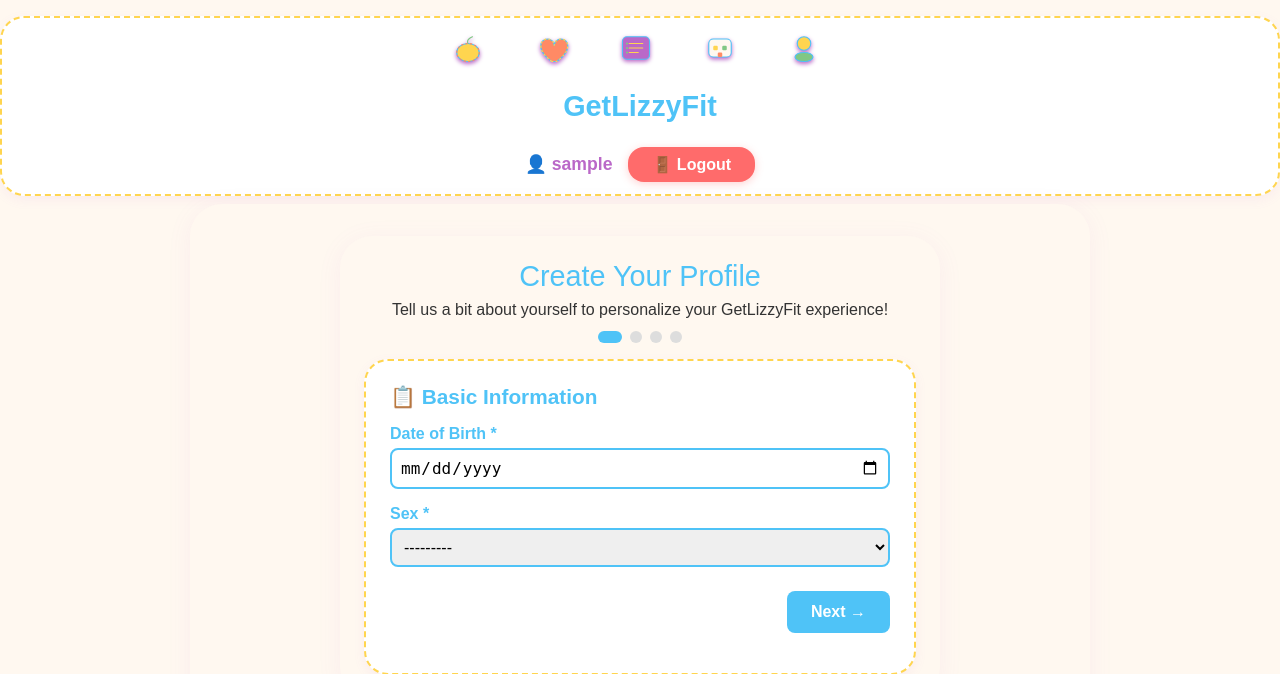
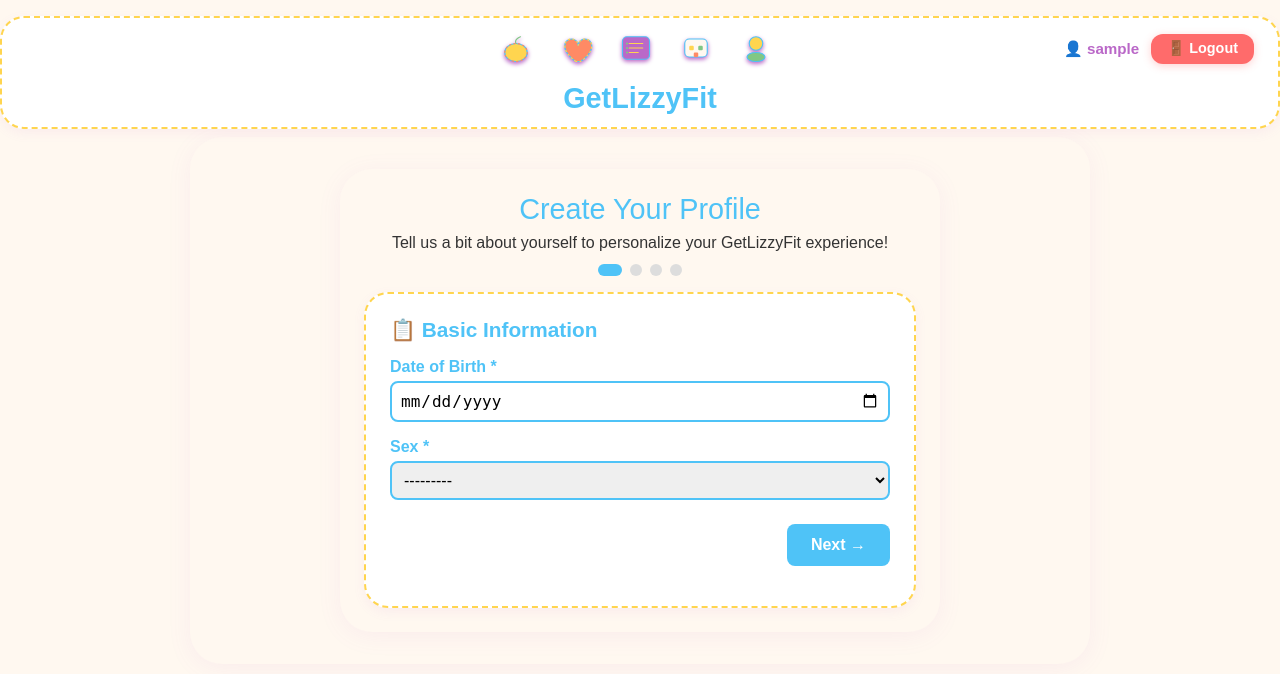
Before and after one commit to EKennard/Tracker, a Django app: page /users/create-profile/ in a window 1280 px wide. Shown: the top 674 px of the page. Run offline with Django 5.2, Linux system fonts and the light colour scheme; the visitor is signed in with stand-in values (Sample User, id 1).

Commit message:
Compact header: move user info to top right on desktop, reduce spacing and sizes

```diff
--- a/templates/base.html
+++ b/templates/base.html
@@ -82,20 +82,52 @@
 
         /* Header icon row */
         header .icon {
-            width: 48px;
-            height: 48px;
+            width: 32px;
+            height: 32px;
         }
 
         header h1 {
-            font-size: 2.5rem;
+            font-size: 1.8rem;
+            margin: 0;
         }
 
         header > div:first-child {
             display: flex;
             justify-content: center;
             align-items: center;
-            gap: 2.5rem;
+            gap: 1.5rem;
             flex-wrap: nowrap;
+        }
+
+        /* Desktop header layout */
+        @media (min-width: 768px) {
+            header.card {
+                position: relative;
+                padding: 1rem 2rem !important;
+            }
+
+            .user-info {
+                position: absolute;
+                top: 1rem;
+                right: 1.5rem;
+                display: flex;
+                align-items: center;
+                gap: 0.75rem;
+            }
+
+            header > div:first-child {
+                gap: 1rem;
+            }
+
+            header .icon {
+                width: 28px;
+                height: 28px;
+            }
+
+            header h1 {
+                font-size: 1.6rem;
+                margin-top: 0.5rem;
+            }
         }
 
         /* Logout button hover effect */
@@ -329,20 +361,20 @@
 </head>
 <body>
     {% if user.is_authenticated %}
-        <header class="card" style="display:flex;flex-direction:column;align-items:center;justify-content:center;gap:1rem;text-align:center;">
-            <div style="display:flex;justify-content:center;align-items:center;gap:2.5rem;">
+        <header class="card" style="display:flex;flex-direction:column;align-items:center;justify-content:center;gap:0.5rem;text-align:center;padding:1rem;">
+            <div style="display:flex;justify-content:center;align-items:center;">
                 <img src="{% static 'icons/apple-doodle.svg' %}" class="icon" alt="Meals">
                 <img src="{% static 'icons/heart-doodle.svg' %}" class="icon" alt="Health">
                 <img src="{% static 'icons/checklist-doodle.svg' %}" class="icon" alt="Habits">
                 <img src="{% static 'icons/calendar-doodle.svg' %}" class="icon" alt="Fertility">
                 <img src="{% static 'icons/user-doodle.svg' %}" class="icon" alt="Profile">
             </div>
-            <h1 style="margin-top:1rem;margin-bottom:0;font-family:'Fredoka One','Comic Neue',sans-serif;font-size:2.5rem;">
+            <h1 style="font-family:'Fredoka One','Comic Neue',sans-serif;">
                 <a href="/" style="color:#4FC3F7;text-decoration:none;">GetLizzyFit</a>
             </h1>
-            <div style="display:flex;align-items:center;gap:1rem;margin-top:0.5rem;">
-                <span style="color:#BA68C8;font-size:1.1rem;font-weight:bold;">👤 {{ user.username }}</span>
-                <a href="/accounts/logout/" class="logout-button" style="background:#FF6B6B;color:white;padding:0.5rem 1.5rem;border-radius:1rem;text-decoration:none;font-weight:bold;box-shadow:0 2px 8px rgba(255,107,107,0.3);transition:all 0.3s;">🚪 Logout</a>
+            <div class="user-info" style="display:flex;align-items:center;gap:0.75rem;">
+                <span style="color:#BA68C8;font-size:0.95rem;font-weight:bold;">👤 {{ user.username }}</span>
+                <a href="/accounts/logout/" class="logout-button" style="background:#FF6B6B;color:white;padding:0.4rem 1rem;border-radius:0.75rem;text-decoration:none;font-weight:bold;box-shadow:0 2px 8px rgba(255,107,107,0.3);transition:all 0.3s;font-size:0.9rem;">🚪 Logout</a>
             </div>
         </header>
 
@@ -357,7 +389,7 @@
         </button>
 
         <!-- Navigation Menu -->
-        <nav id="main-nav" class="card main-nav" style="display:flex;flex-wrap:wrap;gap:1rem;align-items:center;justify-content:center;margin-bottom:2rem;">
+        <nav id="main-nav" class="card main-nav" style="display:flex;flex-wrap:wrap;gap:0.75rem;align-items:center;justify-content:center;margin-bottom:1rem;padding:0.75rem;">
             <a href="/users/dashboard/" class="button">🏠 Dashboard</a>
 
             <!-- Tracking Dropdown -->
```
